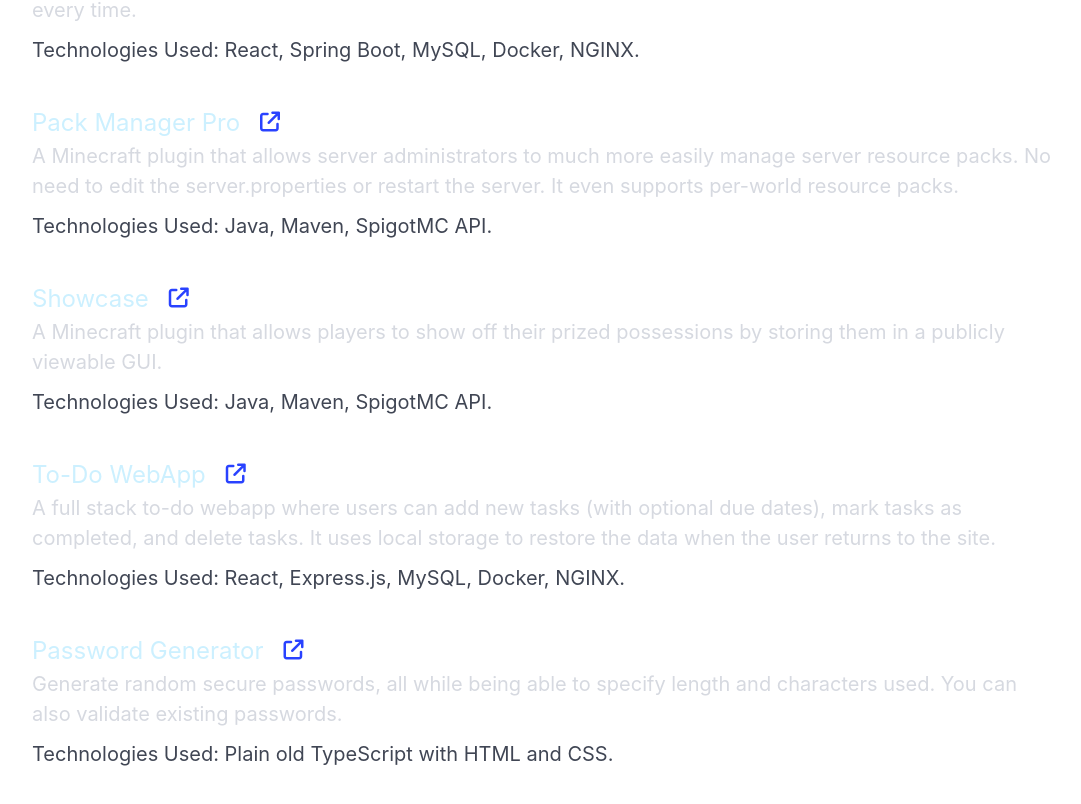
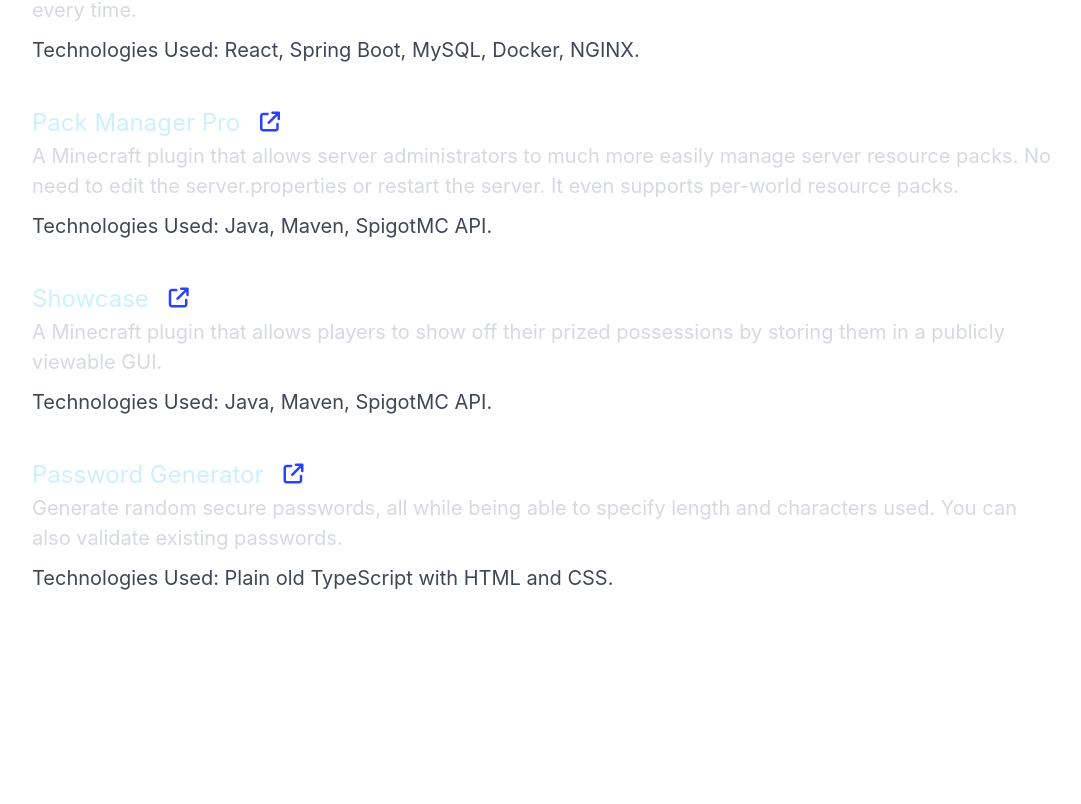
Before and after one commit to NaspoDev/naspoapps-root-site, a React (Vite) app: page / in a window 1280 px wide. Shown: the part 775-1579 px from the top of the page, without its empty margins (96-1177 px from the left). After the commit the page ends 1433 px from the top, so only its background shows below. Built offline with nearby package versions, Linux system fonts and the light colour scheme.

Commit message:
removed Todo webapp from projects list

```diff
--- a/src/components/projects-list/projects.ts
+++ b/src/components/projects-list/projects.ts
@@ -72,17 +72,6 @@ const projects: project[] = [
     githubLink: "https://github.com/NaspoDev/Showcase",
   },
 
-  // To-Do Webapp
-  {
-    title: "To-Do WebApp",
-    description:
-      "A full stack to-do webapp where users can add new tasks (with optional due dates), mark tasks as completed, \
-      and delete tasks. It uses local storage to restore the data when the user returns to the site.",
-    techStack: "React, Express.js, MySQL, Docker, NGINX.",
-    link: "https://todo.naspoapps.com/",
-    githubLink: "https://github.com/NaspoDev/To-Do-WebApp",
-  },
-
   // Password Generator
   {
     title: "Password Generator",
```
